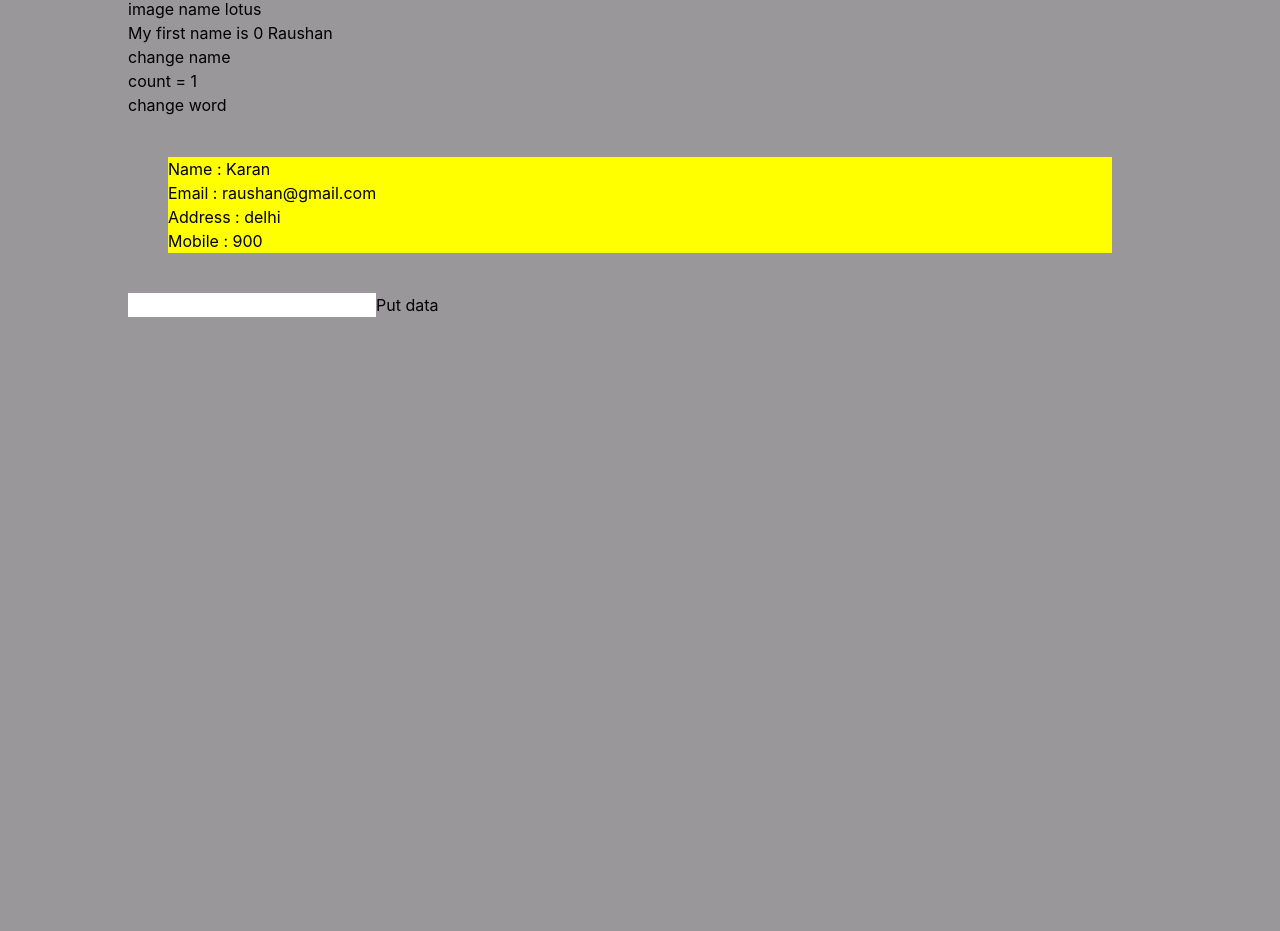
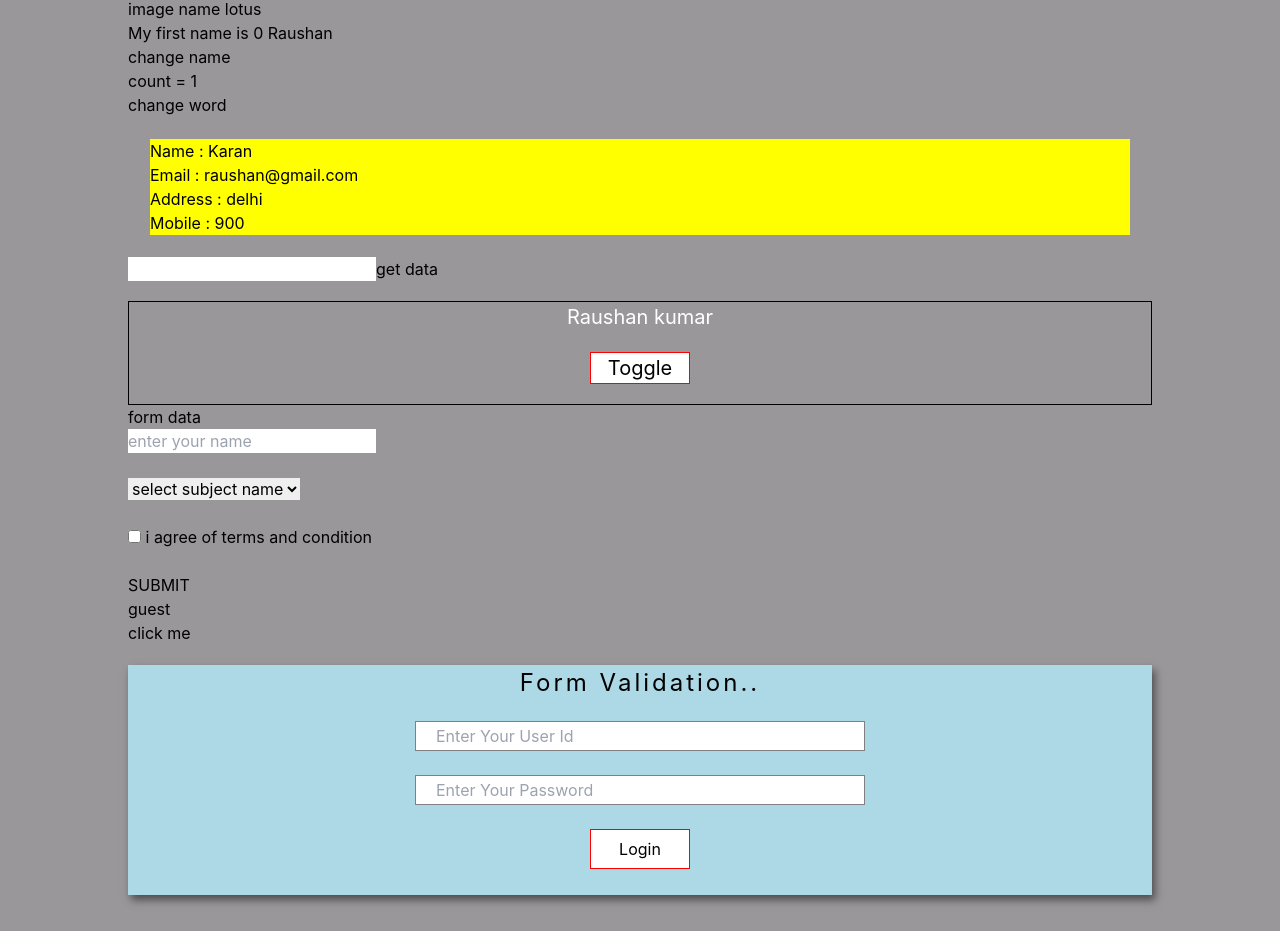
Before and after one commit to Raushan-kumar88/React-Js-tutorial, a React (Create React App) app: page / in a window 1280 px wide. Shown: the part 1038-1969 px from the top of the page. Before the commit the page ends 1391 px from the top, so only its background shows below. Built offline with nearby package versions, Linux system fonts and the light colour scheme; a web font is replaced by a local one.

Commit message:
add form

```diff
--- a/src/App.js
+++ b/src/App.js
@@ -12,6 +12,10 @@ import State2 from './ReactCode/State2';
 import StateClass from './ReactCode/StateClass';
 import PropsFunction from './ReactCode/PropsFunction';
 import GetData from './ReactCode/GetData';
+import HideShow from './ReactCode/HideShow';
+import FormData from './ReactCode/FormData';
+import Ifelse from './ReactCode/Ifelse';
+import FormValidation from './ReactCode/FormValidation';
 function App() {
 
 
@@ -29,6 +33,10 @@ function App() {
       <StateClass/>
       <PropsFunction name={"Karan"} email={"raushan@gmail.com"} other={{address:'delhi',Mobile:900}}/>
       <GetData/>
+      <HideShow/>
+      <FormData/>
+      <Ifelse/>
+      <FormValidation/>
     </div>
   );
 }
--- /dev/null
+++ b/src/ReactCode/FormData.jsx
@@ -0,0 +1,30 @@
+import React,{useState} from "react";
+
+function FormData() {
+    function getdataform(e){
+        e.preventDefault();
+        console.warn(data,data1,data2);
+    }
+    const [data,setData]=useState("");
+    const [data1,setData1]=useState(false);
+    const [data2,setData3]=useState("");
+  return (
+    <div className="">
+    <form onSubmit={getdataform}>
+        <h1>form data</h1>
+        <input  type="text" placeholder="enter your name" onChange={(e)=>setData(e.target.value)}/><br/><br/>
+        <select onChange={(e)=>setData1(e.target.value)}>
+            <option>select subject name</option>
+            <option>Maths</option>
+            <option>English</option>
+            <option>Hindi</option>
+        </select>
+        <br/><br/>
+        <input type="checkbox" onChange={(e)=>setData3(e.target.checked)} /> <span>i agree of terms and condition</span><br/><br/>
+        <button >SUBMIT</button>
+    </form>
+    </div>
+  )
+}
+
+export default FormData
--- /dev/null
+++ b/src/ReactCode/FormValidation.jsx
@@ -0,0 +1,51 @@
+import React,{useState} from 'react'
+import './combine.css'
+function FormValidation() {
+
+    function errorHandler(e){
+        if(user.length<3 || pass.length<3){
+            alert("fill valid")
+        }
+        else{
+            alert("good job!")
+        }
+        e.preventDefault();
+    }
+
+    const[user,setUser]=useState("");
+    const [pass,setPass]=useState("");
+    const[userErr,setUserErr]=useState(false);
+    const[passErr,setPassErr]=useState(false);
+   function userHandler(e){
+    let item=e.target.value;
+    if(item.length<3){
+        setUserErr(true)
+    }
+    else{
+        setUserErr(false)
+    }
+    setUser(item)
+   }
+   function passHandler(e){
+     let item=e.target.value;
+     if(item.length<3){
+        setPassErr(true)
+     }
+     else{
+        setPassErr(false)
+     }
+     setPass(item)
+   }
+  return (
+    <div className='form'>
+        <h1>Form validation..</h1>
+        <form onSubmit={errorHandler}>
+            <input type="text" placeholder="enter your user id " onChange={userHandler}  /><br/>{userErr?<span>**not valid**</span>:""}<br/>
+            <input type="password" placeholder="enter your password " onChange={passHandler} /> <br/> {passErr?<span>**enter valid**</span>:""}<br/>
+            <button type="submit">Login</button>
+        </form>
+    </div>
+  )
+}
+
+export default FormValidation
--- a/src/ReactCode/GetData.jsx
+++ b/src/ReactCode/GetData.jsx
@@ -1,24 +1,24 @@
-import React, {useState} from 'react'
+import React,{useState} from 'react'
 
 function GetData() {
-    const [data,putdata]=useState(null)
-    const [print,setPrint]=useState(false)
-    function Demo(val){
-        console.log(val.target.value)
-        putdata(val.target.value)
-    }
+  const [data,setData]=useState(null)
+  const [print1,getdata1]=useState(false)
+  function getData(val){
+    console.warn(val.target.value)
+    setData(val.target.value)
+    getdata1(false)
+  }
   return (
     <div>
         {
-            print?
-            <h1> {data} </h1>
-            :null
+          print1?
+          <h1>{data}</h1>
+          :false
         }
-        {/* <h1> name : {data}</h1> */}
-        <input type="text" onchange={Demo} />
-        <button onClick={()=>setPrint(true)}>Put data</button>
+      <input type="text" onChange={getData}/>
+      <button onClick={()=>getdata1(true)}>get data</button>
     </div>
-  );
+  )
 }
 
 export default GetData
--- /dev/null
+++ b/src/ReactCode/HideShow.jsx
@@ -0,0 +1,21 @@
+import React,{useState} from 'react'
+import "./combine.css"
+function HideShow() {
+    const [show,setShow]=useState(true)
+  return (
+    <div className='toggle'>
+        {
+            show?
+            <h1>Raushan kumar</h1>
+            :null
+        }
+        {/* use two button for hide and show */}
+        {/* <button onClick={()=>setShow(false)}>Hide</button> */}
+        {/* <button onClick={()=>setShow(true)}>Show</button> */}
+        {/* only one button use hide and show */}
+        <button onClick={()=>setShow(!show)}>Toggle</button>
+    </div>
+  )
+}
+
+export default HideShow
--- /dev/null
+++ b/src/ReactCode/Ifelse.jsx
@@ -0,0 +1,23 @@
+import React,{useState} from 'react'
+
+function Ifelse() {
+    const [loginin,setData]=useState();
+    function show(){
+        setData("karan kumar");
+    }
+
+  return (
+    <div>
+        {
+            loginin==1?
+            <h1>user1</h1>
+            :loginin==2?
+            <h1>user2</h1>
+            :<h1>guest</h1>
+        }
+        <button onClick={()=>show()}>click me</button>
+    </div>
+  )
+}
+
+export default Ifelse
--- a/src/ReactCode/PropsFunction.jsx
+++ b/src/ReactCode/PropsFunction.jsx
@@ -1,7 +1,7 @@
 
 function PropsFunction(props){
     return(
-        <div style={{backgroundColor:"yellow", margin:40}}>
+        <div style={{backgroundColor:"yellow",margin:22}}>
             <h1>Name : {props.name}</h1>
             <h3>Email : {props.email}</h3>
             <h4>Address : {props.other.address}</h4>
--- a/src/ReactCode/combine.css
+++ b/src/ReactCode/combine.css
@@ -23,3 +23,71 @@
     font-size: 18px;
     background: lightgreen;
 }
+
+.toggle{
+    background-color: transparent;
+    border: 1px solid black;
+    color: white;
+    font-size: 20px;
+    text-align: center;
+    margin-top: 20px;
+}
+.toggle button{
+    background: white;
+    color: black;
+    border: 1px solid red;
+    width: 100px;
+    cursor: pointer;
+    margin: 20px;
+}
+.toggle button:hover{
+    background: lightgreen;
+    transition: all 0.5s;
+    border: 1px solid blue;
+}
+
+.form{
+    background: lightblue;
+    text-align: center;
+    /* border: 1px solid black; */
+    box-shadow: 3px 5px 8px rgba(0,0,0,0.5);
+    height: 230px;
+}
+.form h1{
+    margin: 20px;
+    font-size: 24px;
+    text-transform: capitalize;
+    letter-spacing: 3px;
+}
+.form form{
+    width: 100%;
+}
+.form form input{
+    width: 450px;
+    height: 30px;
+    border: 1px solid gray;
+    text-transform: capitalize;
+    padding: 12px 20px;
+    outline: none;
+
+}
+.form form button{
+    background: white;
+    color: black;
+    border: 1px solid red;
+    width: 100px;
+    cursor: pointer;
+    /* margin: 20px; */
+    height: 40px;
+}
+.form fomr button:hover{
+    background: lightgreen;
+    transition: all 0.5s;
+    border: 1px solid blue;
+}
+.form form span{
+    margin-bottom: 40px;
+    text-transform: capitalize;
+    color: red;
+    font-size: 12px;
+}
```
